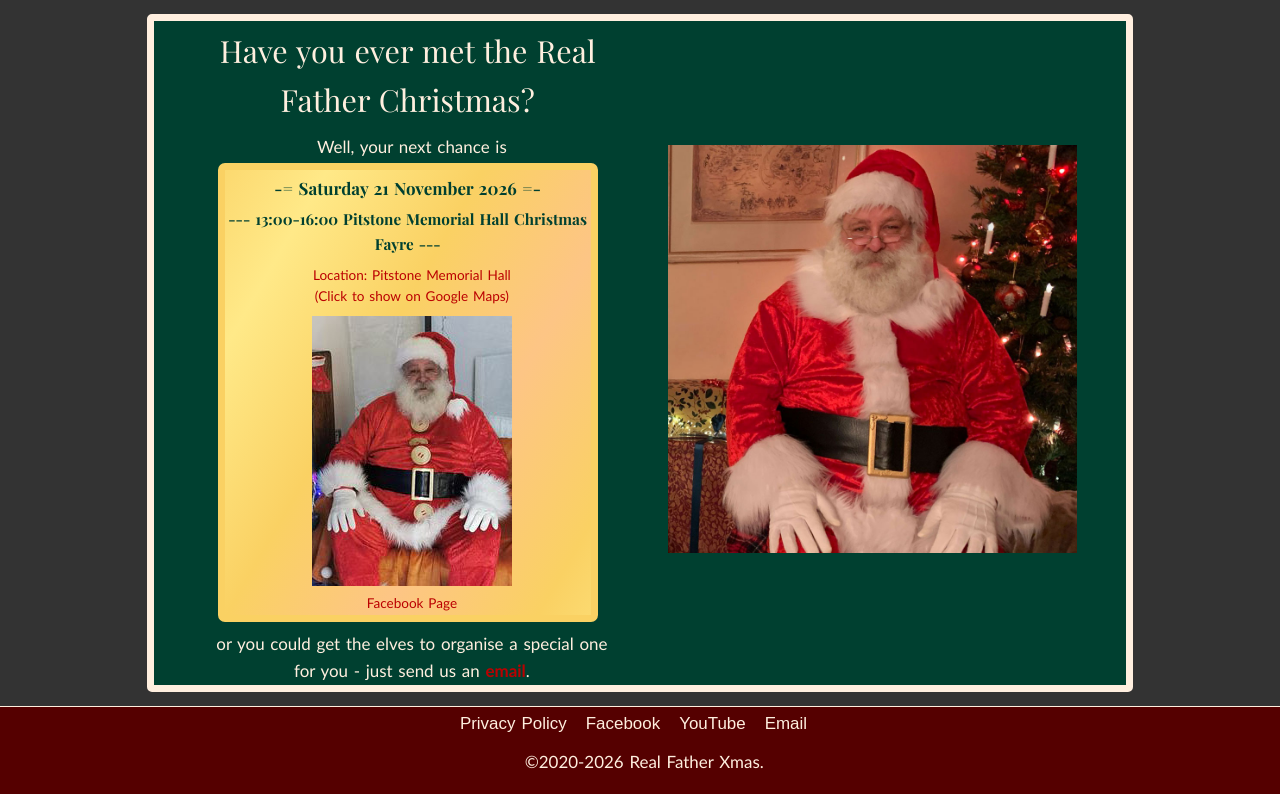
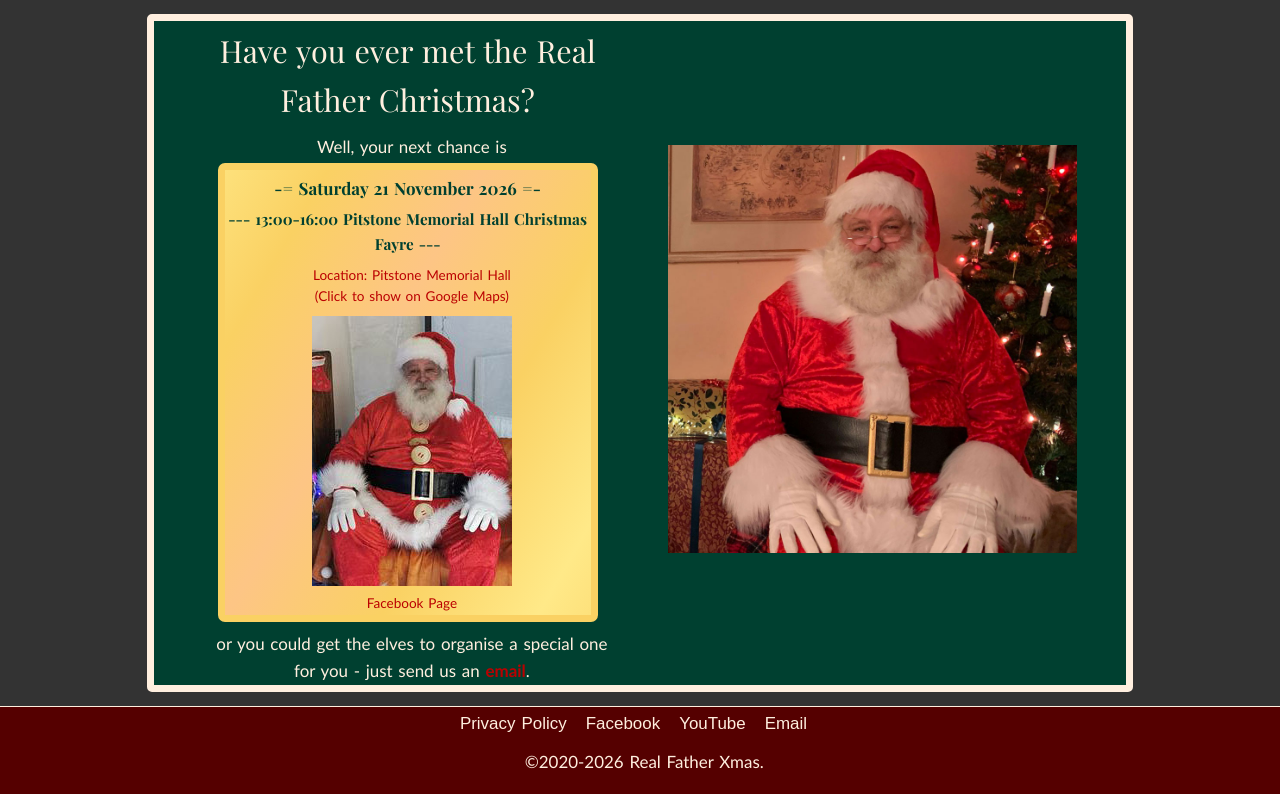
Before and after one commit to nielsencs/RealFatherXmas, a PHP site: page / in a window 1280 px wide. Shown: the part 149-943 px from the top of the page. Run offline with PHP 8.4, Linux system fonts and the light colour scheme; some web fonts are replaced.

Commit message:
Update style.css

```diff
--- a/site/styles/style.css
+++ b/site/styles/style.css
@@ -4,7 +4,7 @@
     --clr-darkergold: #9e5200;
 
     /* for ticket only */
-    --clr-darkgold: #dd9000;
+    --clr-darkgold: #f5a512;
     --clr-midgold: #fad163;
     --clr-pinkgold: #fdc585;
     --clr-lightgold: #ffe988;
@@ -275,7 +275,6 @@ a:hover {
 
     background: linear-gradient(120deg,
             var(--clr-midgold),
-            var(--clr-lightgold),
             var(--clr-midgold),
             var(--clr-darkgold),
             var(--clr-midgold),
@@ -286,6 +285,7 @@ a:hover {
             var(--clr-pinkgold),
             var(--clr-midgold),
             var(--clr-lightgold),
+            var(--clr-midgold),
             var(--clr-midgold));
     background-size: 300% 300%;
     animation: gradientAnimation 14s ease infinite;
```
